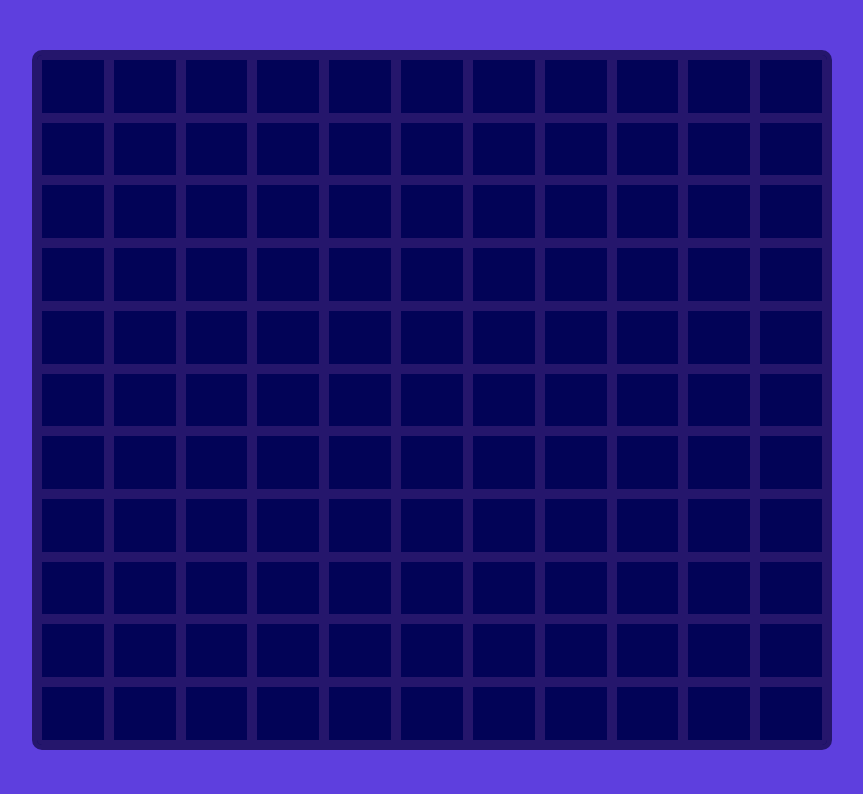
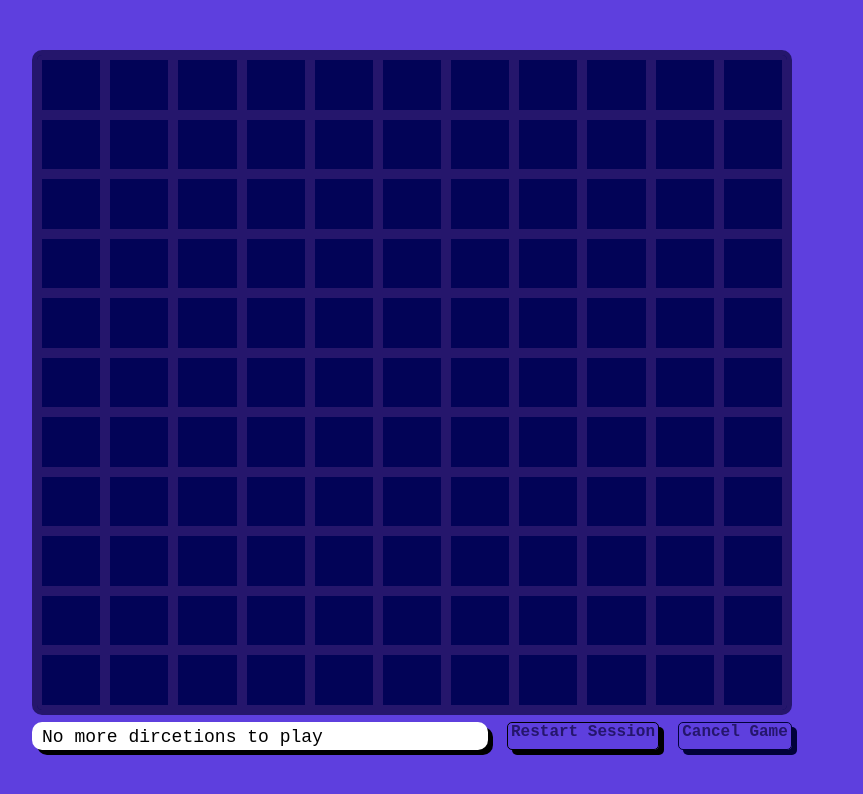
Before and after one commit to lanre-mark/tictactoe, a React app: page / in a window 1280 px wide. Both pictures are taken after a click on the element "11". Shown: the top 794 px of the page, without its empty margins (208-1071 px from the left). Built offline with nearby package versions, Linux system fonts and the light colour scheme.

Commit message:
added styles for board actions

```diff
--- a/src/components/BoardActions.jsx
+++ b/src/components/BoardActions.jsx
@@ -1,7 +1,27 @@
 import React from "react";
 
 const BoardActions = (props) => {
-  return <div className="actions"></div>;
+  return (
+    <div className="game-actions">
+      <div className="action__message">No more dircetions to play</div>
+      <div
+        className="action__session"
+        onClick={(e) => {
+          props.onRestartSession();
+        }}
+      >
+        Restart Session
+      </div>
+      <div
+        className="action__end"
+        onClick={(e) => {
+          props.onCancelGame();
+        }}
+      >
+        Cancel Game
+      </div>
+    </div>
+  );
 };
 
 export default BoardActions;
--- a/src/containers/GameContainer.jsx
+++ b/src/containers/GameContainer.jsx
@@ -1,6 +1,7 @@
 import React, { Component } from "react";
 import { connect } from "react-redux";
 import GameBoard from "../components/GameBoard.jsx";
+import BoardActions from "../components/BoardActions.jsx";
 
 import * as playActions from "../actions/actions";
 
@@ -13,6 +14,7 @@ const mapStateToProps = (state) => {
     gameSessionState: state.game.boardSlots,
     gameComputerDenote: state.game.computerDenote,
     gameSessionMove: state.game.move,
+    gameSessionActivity: state.game.description,
   };
 };
 
@@ -63,11 +65,13 @@ class GameContainer extends Component {
               computeSymbol={this.props.gameComputerDenote}
               playSymbol={this.props.gameSessionPlayer}
               onPlayGame={this.props.playGame}
-              onCancelGame={this.props.cancelGame}
-              onRestartSession={this.props.restartSession}
             />
           ))}
         </div>
+        <BoardActions
+          onCancelGame={this.props.cancelGame}
+          onRestartSession={this.props.restartSession}
+        />
       </div>
     );
   }
--- a/src/containers/MainContainer.jsx
+++ b/src/containers/MainContainer.jsx
@@ -18,6 +18,12 @@ const mapDispatchToProps = (dispatch) => ({
   onBoardSizeSelection: (e, sz) => {
     dispatch(gameActions.selectBoardSize(sz));
   },
+  onUserCharacterChange: (e, newCharacter) => {
+    dispatch(gameActions.changeUserCharacter(newCharacter));
+  },
+  onPreservationChange: (e, preservationStatus) => [
+    dispatch(gameActions.changePreservation(preservationStatus)),
+  ],
 });
 
 class MainContainer extends Component {
@@ -41,4 +47,4 @@ class MainContainer extends Component {
   }
 }
 
-export default connect(mapStateToProps, mapDispatchToProps)(MainContainer); //mapDispatchToProps
+export default connect(mapStateToProps, mapDispatchToProps)(MainContainer);
--- a/src/style.css
+++ b/src/style.css
@@ -2,6 +2,10 @@
   --proportion: 20%;
 }
 
+/**
+https://codepen.io/MarioD/pen/ExVZBjx   Player Simulation
+https://codepen.io/MarioD/pen/VwvLJOP   Swap Button
+*/
 /* ------------- */
 /* Global Styles */
 /* ------------- */
@@ -26,6 +30,8 @@ body {
   width: 800px;
   height: 700px;
   position: relative;
+  display: flex;
+  flex-direction: column-reverse;
 }
 
 /* ---------- */
@@ -33,8 +39,8 @@ body {
 /* ---------- */
 
 .game-board {
-  width: 100%;
-  height: 100%;
+  width: 95%;
+  height: 95%;
   position: absolute;
   top: 0;
   left: 0;
@@ -188,3 +194,51 @@ body {
     -2px 2px 4px rgba(#444, 0.25), 0 0px 4px rgba(#444, 0.25);
   transform: translateY(4px);
 }
+
+.game-actions {
+  height: 5%;
+  width: 95%;
+  display: flex;
+  font-family: monospace;
+  justify-content: space-between;
+  margin-top: 3px;
+  padding-top: 7px;
+}
+
+.action__message {
+  width: 60%;
+  padding: 5px 0px 0px 10px;
+  font-size: 18px;
+  background: #fff;
+  border-radius: 10px;
+  box-shadow: 5px 5px #000;
+  border: none;
+}
+
+.action__session {
+  width: 20%;
+  color: #25166c;
+  font-size: 16px;
+  font-weight: bold;
+  background: transparent;
+  transition: background 200ms linear;
+  text-align: center;
+  border: 1px solid #000;
+  border-radius: 5px;
+  box-shadow: 5px 5px #000;
+  cursor: pointer;
+}
+
+.action__end {
+  width: 15%;
+  color: #25166c;
+  font-size: 16px;
+  font-weight: bold;
+  background: transparent;
+  transition: background 200ms linear;
+  border: 1px solid #01023a;
+  text-align: center;
+  border-radius: 5px;
+  box-shadow: 5px 5px #01023a;
+  cursor: pointer;
+}
```
